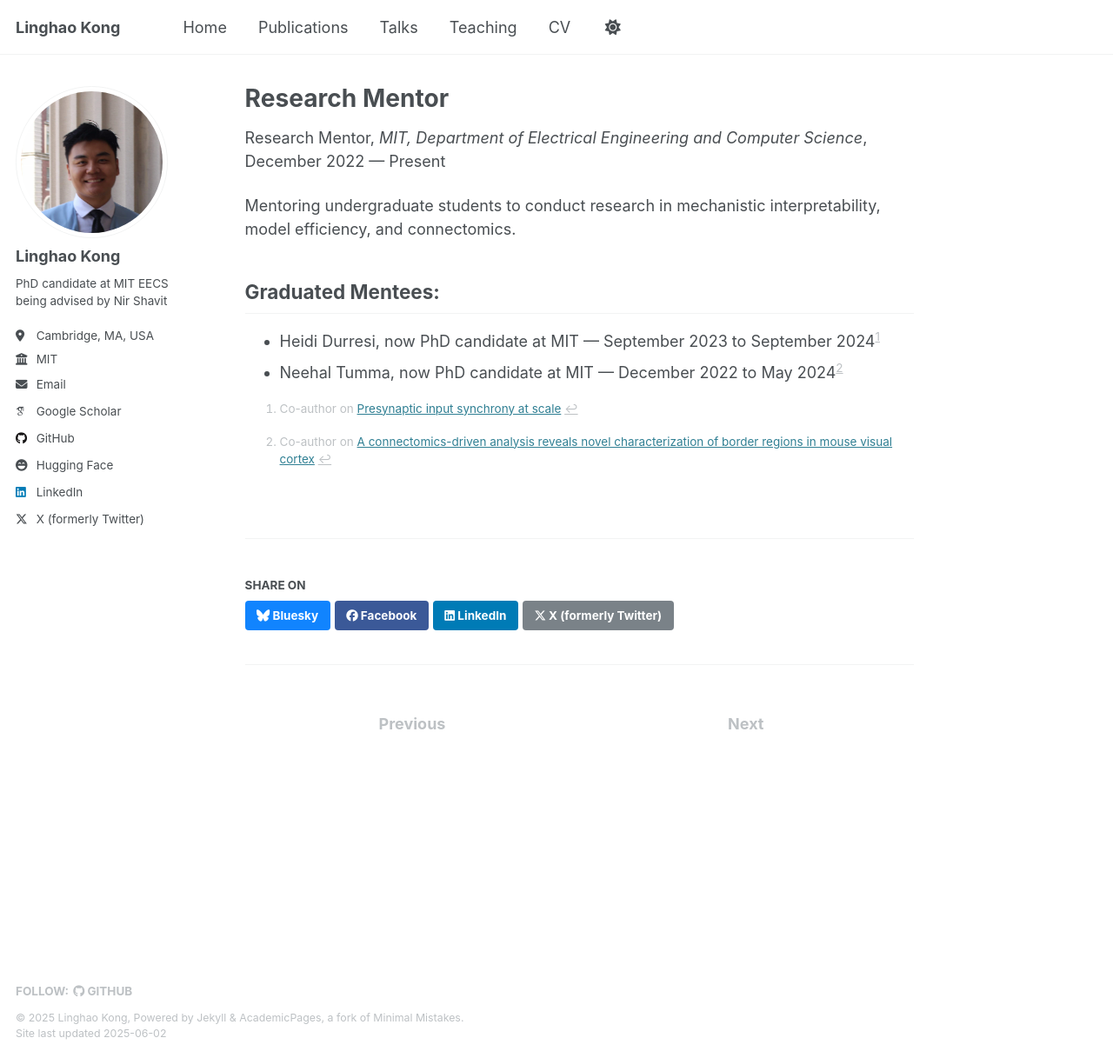
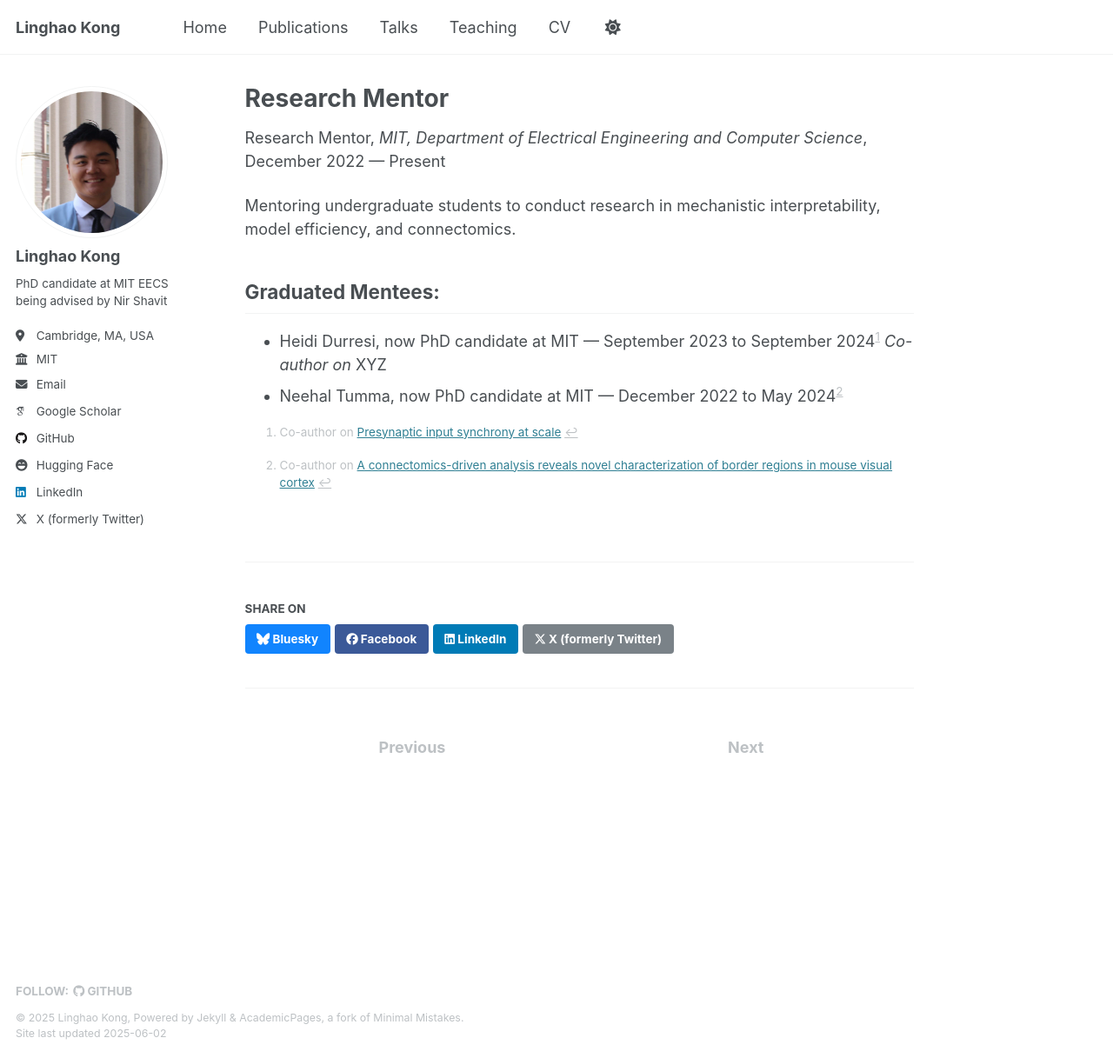
Before and after one commit to Lin-K76/Lin-K76.github.io, a Jekyll site: the page built from _teaching/2022-research.md, in a window 1280 px wide and 1217 px high. Shown: the whole window at 87% size. Built offline with Jekyll 4.4.1, drawn with Linux system fonts in a browser that asks for light colours; some web fonts are replaced.

Commit message:
Tests formatting

```diff
--- a/_teaching/2022-research.md
+++ b/_teaching/2022-research.md
@@ -15,6 +15,7 @@ Mentoring undergraduate students to conduct research in mechanistic interpretabi
 ## Graduated Mentees:
 
 - Heidi Durresi, now PhD candidate at MIT &mdash; September 2023 to September 2024[^2025-presynaptic]
+  _Co-author on_ XYZ
 - Neehal Tumma, now PhD candidate at MIT &mdash; December 2022 to May 2024[^2025-connectomics]
 
 [^2025-presynaptic]: Co-author on [Presynaptic input synchrony at scale](https://lin-k76.github.io/publication/2025-presynaptic)
```
